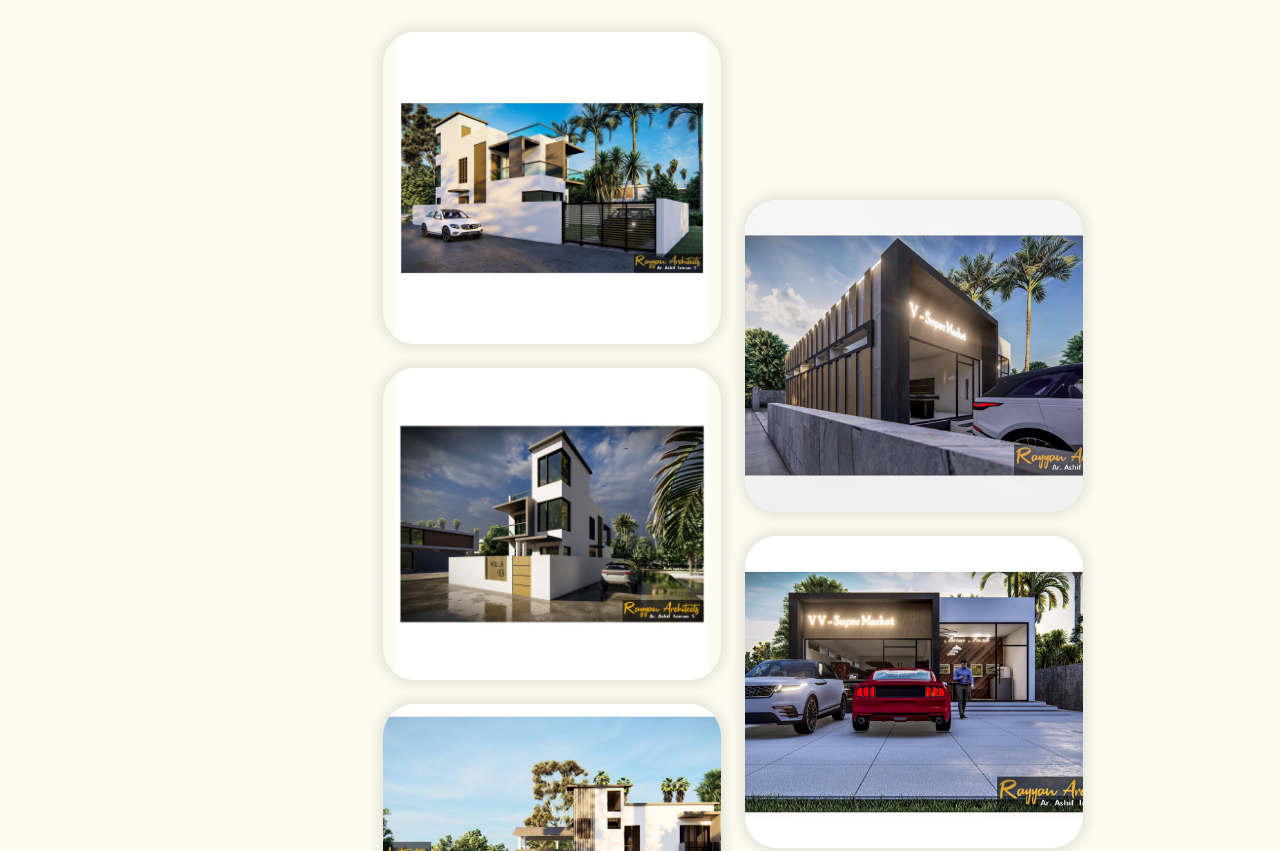
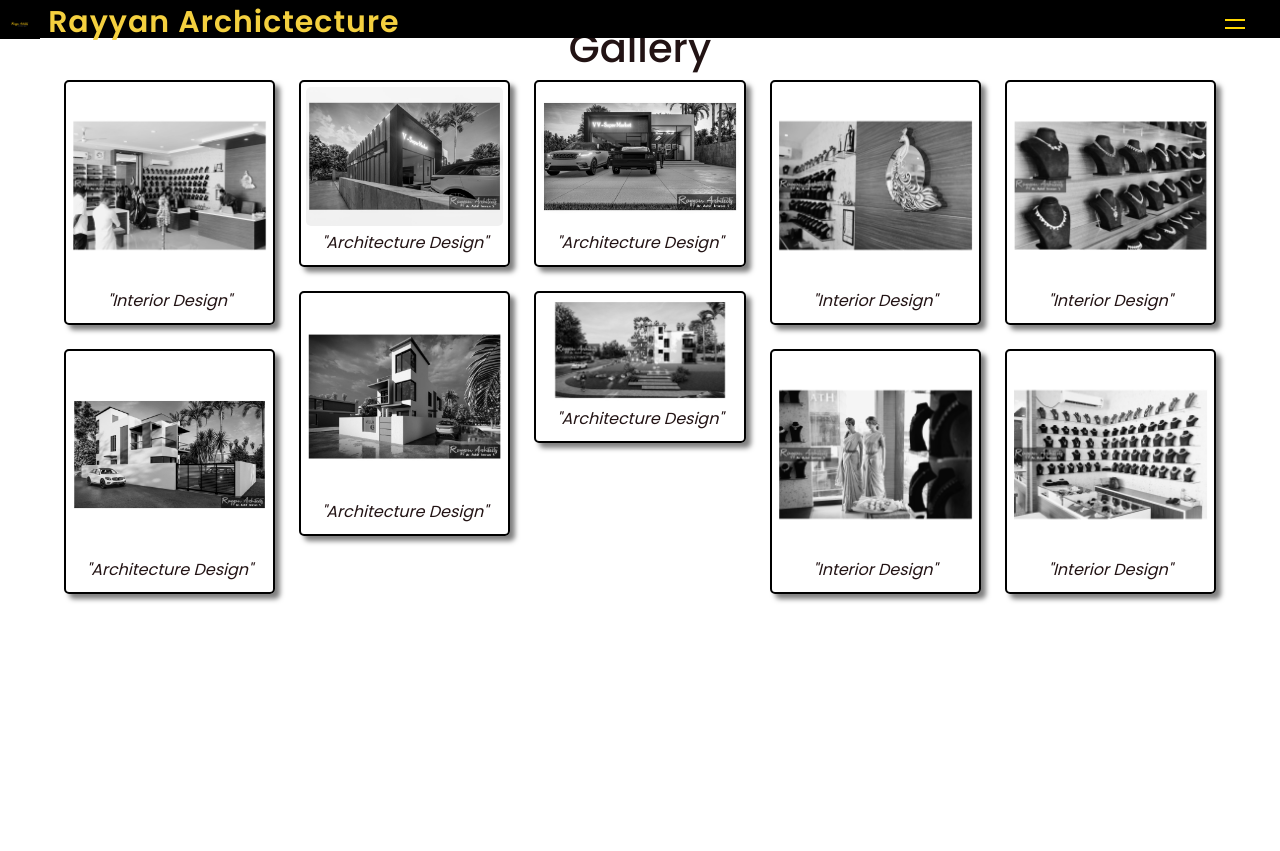
Before and after one commit to Rithic2k/aristobuild.github.io, a plain HTML site: page portfolio/index.html in a window 1280 px wide. Shown: the top 851 px of the page. After the commit the page ends 800 px from the top, so only its background shows below. Drawn offline with nearby package versions, Linux system fonts and the light colour scheme.

Commit message:
Add files via upload

```diff
--- a/portfolio/index.html
+++ b/portfolio/index.html
@@ -1,16 +1,19 @@
-<!DOCTYPE html>
-<html lang="en" >
+<<!DOCTYPE html>
+<html>
 <head>
-  <meta charset="UTF-8">
-  <title>CodePen - SCSS: Staggered 2-Column Image Gallery</title>
-  <link rel='stylesheet' href='https://fonts.googleapis.com/css2?family=Open+Sans:wght@400;600&amp;display=swap'><link rel="stylesheet" href="./style.css">
-
+  <meta charset="utf-8">
+  <meta name="viewport" content="width=device-width, initial-scale=1">
+  <title>Gallery</title>
+  <link rel='stylesheet' href='https://fonts.googleapis.com/css?family=Open+Sans:400,700&amp;display=swap'>
+  <link rel='stylesheet' href='https://cdnjs.cloudflare.com/ajax/libs/normalize/8.0.1/normalize.min.css'>
+  <link href="https://cdn.jsdelivr.net/npm/bootstrap@5.3.0-alpha1/dist/css/bootstrap.min.css" rel="stylesheet" integrity="sha384-GLhlTQ8iRABdZLl6O3oVMWSktQOp6b7In1Zl3/Jr59b6EGGoI1aFkw7cmDA6j6gD" crossorigin="anonymous">
+  <link rel="stylesheet" type="text/css" href="./style.css">
 </head>
 <body>
 <header>
     <a style="text-decoration: none" href="#" class="logo">
-			<img src="./logoblack.jpeg" style="width:40px;height:30px;">
-			Aristo Builders
+      <img src="../rayyan.jpeg" style="width:40px;height:30px;">
+      Rayyan Archictecture
     </a>
     <input type="checkbox" id="active">
     <label for="active" class="menu-btn"><span></span></label>
@@ -19,66 +22,59 @@
       <ul>
         <li><a href="#">Home</a></li>
         <li><a href="./portfolio/index.html">RayyanArchitecture</a></li>
-        <li><a href="#about">About</a></li>
+        <li><a href="#About">About</a></li>
         <li><a href="./login.html">Login</a></li>
-        <li><a href="./contact/index.html">Contact</a></li>
-        <li><a href="./portfolio/index.html">Portfolio</a></li>
+        <li><a href="#Contact">Contact</a></li>
+        <li><a href="#gallery">Portfolio</a></li>
 
       </ul>
     </div>
   </header>
-<!-- partial:index.partial.html -->
-<div class="staggered-grid">
-	<div class="picture-container">
-		 <a href="" target="_blank" rel="noreferrer noopener nofollow">
-			<span>Project 1</span>
-			<b>@benchaccounting</b>
-		</a>
+
+<section class="galleryy" id="gallery">
+       <h1>Gallery</h1>
+<div class="grid-container">
+  <div>
+    <img class='grid-item grid-item-1' src='../img/img10.jpeg' alt=''>
+    <p>"Interior Design"</p>
   </div>
-	<div class="picture-container">
-		<a href="" target="_blank" rel="noreferrer noopener nofollow">
-			<span>Picture taken from Unsplash</span>
-			<b>@jazminantoinette</b>
-		</a>
+  <div>
+    <img class='grid-item grid-item-2' src='../img/img1.jpeg' alt=''>
+    <p>"Architecture Design"</p>
   </div>
-	<div class="picture-container">
-		<a href="" target="_blank" rel="noreferrer noopener nofollow">
-			<span>Picture taken from Unsplash</span>
-			<b>@brookelark</b>
-		</a>
+  <div>
+    <img class='grid-item grid-item-3' src='../img/img2.jpeg' alt=''>
+    <p>"Architecture Design"</p>
   </div>
-	<div class="picture-container">
-		<a href="" target="_blank" rel="noreferrer noopener nofollow">
-			<span>Picture taken from Unsplash</span>
-			<b>@laurenmancke</b>
-		</a>
+  <div>
+    <img class='grid-item grid-item-4' src='../img/img3.jpeg' alt=''>
+    <p>"Architecture Design"</p>
   </div>
-	<div class="picture-container">
-		<a href="" target="_blank" rel="noreferrer noopener nofollow">
-			<span>Picture taken from Unsplash</span>
-			<b>@joannakosinska</b>
-		</a>
+  <div>
+    <img class='grid-item grid-item-5' src='../img/img4.jpeg' alt=''>
+    <p>"Architecture Design"</p>
   </div>
-	<div class="picture-container">
-		<a href="" target="_blank" rel="noreferrer noopener nofollow">
-			<span>Picture taken from Unsplash</span>
-			<b>@maartendeckers</b>
-		</a>
+  <div>
+    <img class='grid-item grid-item-6' src='../img/img5.jpeg' alt=''>
+    <p>"Architecture Design"</p>
   </div>
-	<div class="picture-container">
-		<a href="" target="_blank" rel="noreferrer noopener nofollow">
-			<span>Picture taken from Unsplash</span>
-			<b>@brookelark</b>
-		</a>
+  <div>
+    <img class='grid-item grid-item-7' src='../img/img6.jpeg' alt=''>
+    <p>"Interior Design"</p>
   </div>
-	<div class="picture-container">
-		<a href="" target="_blank" rel="noreferrer noopener nofollow">
-			<span>Picture taken from Unsplash</span>
-			<b>@freestocks</b>
-		</a>
+  <div>
+    <img class='grid-item grid-item-8' src='../img/img7.jpeg' alt=''>
+    <p>"Interior Design"</p>
+  </div>
+  <div>
+    <img class='grid-item grid-item-9' src='../img/img8.jpeg' alt=''>
+    <p>"Interior Design"</p>
+  </div>
+  <div>
+    <img class='grid-item grid-item-10' src='../img/img9.jpeg' alt=''>
+    <p>"Interior Design"</p>
   </div>
 </div>
-<!-- partial -->
-
+     </section>
      </body>
 </html>
--- a/portfolio/style.css
+++ b/portfolio/style.css
@@ -1,130 +1,270 @@
-html {
-  font-family: "Open Sans", sans-serif;
-  font-size: 100%;
+@import url('https://fonts.googleapis.com/css?family=Allura|Josefin+Sans');
+@import url('https://fonts.googleapis.com/css?family=Poppins:400,500,600,700&display=swap');
+
+*{
+
+  padding: 0;
+  margin: 0;
+  box-sizing: border-box  ;
+  font-family: 'Poppins', sans-serif;
+  text-decoration: none;
+  list-style: none;
+  scroll-behavior: smooth;
 }
+:root{
+  --bg-color: #fff;
+  --text-color: #221314;
+  --second-color: #5a7184;
+  --main-color: #6e54fa;
+  --big-font: 6rem;
+  --h2-font: 3rem;
+  --p-font: 1.1rem;
+}
+body{
+  background: var(--bg-color);
+  color: var(--text-color);
+}
+header{
+  list-style-type: none;
+  position: fixed;
+  top: 0;
+  overflow: hidden;
+/*  padding: 10px 0;*/
+/*  right: 0;*/
+  width: 100%;
+  z-index: 1000;
+  display: flex;
+  background: black none repeat scroll 0 0;
+  align-content: left;
+  justify-content: space-between;
+  padding: 19px 18%;
+  transition: ease .40s;
 
-span,
-b {
-  font-size: 1.2rem;
+
 }
+.logo{
+  list-style-type: none ;
+  text-align: left ;
+  font-size: 30px ;
+  font-weight: 600 ;
+  letter-spacing: 1px ;
+  color: white ;
+  margin: 0 ;
+  padding: 0 ;
+  position: fixed ;
+  top: 0 ;
+  left: 0 ;
 
-span {
-  color: #444;
-  margin-bottom: 0.5rem;
 }
-
-body {
-  position: relative;
-  margin: 0;
-  padding: 0;
-  display: flex;
-  justify-content: center;
-  background: #fbfbf0;
+.logo:hover{
+  color: #F4D03F !important;
+  text-decoration: none !important;
+}
+.wrapper{
+  position: fixed;
+  top: 0;
+  /*left: -100%;*/
+  right: -100%;
+  height: 100%;
+  width: 100%;
+  background: #000;
+  /*background: linear-gradient(90deg, #f92c78, #4114a1);*/
+  /* background: linear-gradient(375deg, #1cc7d0, #2ede98); */
+ /* background: linear-gradient(-45deg, #e3eefe 0%, #efddfb 100%);*/
+  transition: all 0.6s ease-in-out;
+}
+#active:checked ~ .wrapper{
+  /*left: 0;*/
+  right:0;
+}
+.menu-btn{
+  position: absolute;
+  z-index: 2;
+  right: 20px;
+  /*left: 20px; */
+  top: -5px;
+  height: 50px;
+  width: 50px;
+  text-align: center;
+  line-height: 50px;
+  border-radius: 50%;
+  font-size: 20px;
+  cursor: pointer;
+  color: white;
+  /*background: linear-gradient(90deg, #f92c78, #4114a1);*/
+  /* background: linear-gradient(375deg, #1cc7d0, #2ede98); */
+ /* background: linear-gradient(-45deg, #e3eefe 0%, #efddfb 100%); */
+  transition: all 0.3s ease-in-out;
+}
+.menu-btn span,
+.menu-btn:before,
+.menu-btn:after{
+  content: "";
+  position: absolute;
+  top: calc(50% - 1px);
+  left: 30%;
+  width: 40%;
+  border-bottom: 2px solid gold;
+  transition: transform .6s cubic-bezier(0.215, 0.61, 0.355, 1);
+}
+.menu-btn:before{
+  transform: tr nslateY(-8px);
+}
+.menu-btn:after{
+  transform: translateY(8px);
 }
 
 
-a {
-  display: flex;
-  flex-direction: column;
-  justify-content: center;
-  align-items: center;
+.close {
+  z-index: 1;
   width: 100%;
   height: 100%;
-  color: black;
-  text-decoration: none;
-  opacity: 0;
-  border-radius: 2rem;
-  background-color: rgba(255, 255, 255, 0.7);
-  transition: opacity 200ms ease-out;
+  pointer-events: none;
+  transition: background .6s;
 }
 
-.staggered-grid {
-  display: grid;
-  width: 43.75rem;
-  min-height: 100vh;
-  padding: 2rem 0;
-  grid-template-columns: repeat(2, 1fr);
-  grid-template-rows: repeat(9, 9rem);
-  grid-gap: 1.5rem;
-  animation: fade-and-slide-in 2000ms 1 forwards cubic-bezier(0.17, 0.91, 0.73, 1.03);
+/* closing animation */
+#active:checked + .menu-btn span {
+  transform: scaleX(0);
+}
+#active:checked + .menu-btn:before {
+  transform: rotate(45deg);
+  border-color: #fff;
+}
+#active:checked + .menu-btn:after {
+  transform: rotate(-45deg);
+  border-color: #fff;
+}
+.wrapper ul{
+  position: absolute;
+  top: 60%;
+  left: 50%;
+  height: 90%;
+  transform: translate(-50%, -50%);
+  list-style: none;
+  text-align: center;
+}
+.wrapper ul li{
+  height: 10%;
+  margin: 15px 0;
+}
+.wrapper ul li a{
+  text-decoration: none;
+  font-size: 30px;
+  font-weight: 500;
+  padding: 5px 30px;
+  color: #fff;
+  border-radius: 50px;
+  position: absolute;
+  line-height: 50px;
+  margin: 5px 30px;
+  opacity: 0;
+  transition: all 0.3s ease;
+  transition: transform .6s cubic-bezier(0.215, 0.61, 0.355, 1);
+}
+.wrapper ul li a:after{
+  position: absolute;
+  content: "";
+  background: #fff;
+   /*background: linear-gradient(#14ffe9, #ffeb3b, #ff00e0);*/
+  /*background: linear-gradient(375deg, #1cc7d0, #2ede98);*/
+  width: 100%;
+  height: 100%;
+  left: 0;
+  top: 0;
+  border-radius: 50px;
+  transform: scaleY(0);
+  z-index: -1;
+  transition: transform 0.3s ease;
+}
+.wrapper ul li a:hover:after{
+  transform: scaleY(1);
+}
+.wrapper ul li a:hover{
+  color: gold;
+}
+input[type="checkbox"]{
+  display: none;
+}
+.content{
+  position: absolute;
+  top: 50%;
+  left: 50%;
+  transform: translate(-50%, -50%);
+  z-index: -1;
+  text-align: center;
+  width: 100%;
+  color: #202020;
+}
+.content .title{
+  font-size: 40px;
+  font-weight: 700;
+}
+.content p{
+  font-size: 35px;
+  font-weight: 600;
 }
 
-@keyframes fade-and-slide-in {
-  0% {
-    transform: translateY(-100%);
-    opacity: 0;
-  }
-  100% {
-    transform: translateY(0);
-    opacity: 1;
-  }
+#active:checked ~ .wrapper ul li a{
+  opacity: 1;
 }
-.picture-container {
-  background-position: center center;
-  background-size: auto 100%;
-  background-repeat: no-repeat;
-  border-radius: 2rem;
-  box-shadow: 0 0 0.75rem 0.25rem rgba(0, 0, 0, 0.1);
+.wrapper ul li a{
+
+  transition: opacity 1.2s, transform 1.2s cubic-bezier(0.215, 0.61, 0.355, 1);
+  transform: translateX(100px);
+}
+#active:checked ~ .wrapper ul li a{
+  transform: none;
+  transition-timing-function: ease, cubic-bezier(.1,1.3,.3,1);
+   transition-delay: .6s;
+  transform: translateX(-100px);
+}
+#menu-icon{
+  color: var(--bg-color);
+  font-size: 35px;
+  z-index: 10001;
+  cursor: pointer;
+  display: none;*/
+}
+.galleryy{
   display: flex;
   justify-content: center;
   align-items: center;
+  flex-direction: column;
+  font-family: sans-serif;
 }
-.picture-container:hover a {
-  opacity: 1;
+.grid-container {
+  columns: 5 200px;
+  column-gap: 1.5rem;
+  width: 90%;
+  margin: 0 auto;
 }
-
-div.picture-container:nth-child(1) {
-  background-image: url(../img/img1.jpeg);
-  grid-column-start: 1;
-  grid-row-start: 1;
-  grid-row-end: 3;
+.grid-container div {
+  width: 150px;
+  margin: 0 1.5rem 1.5rem 0;
+  display: inline-block;
+  width: 100%;
+  border: solid 2px black;
+  padding: 5px;
+  box-shadow: 5px 5px 5px rgba(0, 0, 0, 0.5);
+  border-radius: 5px;
+  transition: all 0.25s ease-in-out;
 }
-
-div.picture-container:nth-child(2) {
-  background-image: url(../img/img2.jpeg);
-  grid-column-start: 2;
-  grid-row-start: 2;
-  grid-row-end: 4;
+.grid-container div:hover img {
+  filter: grayscale(0);
 }
-
-div.picture-container:nth-child(3) {
-  background-image: url(../img/img3.jpeg);
-  grid-column-start: 1;
-  grid-row-start: 3;
-  grid-row-end: 5;
+.grid-container div:hover {
+  border-color: coral;
 }
-
-div.picture-container:nth-child(4) {
-  background-image: url(../img/img4.jpeg);
-  grid-column-start: 2;
-  grid-row-start: 4;
-  grid-row-end: 6;
+.grid-container div img {
+  width: 100%;
+  filter: grayscale(100%);
+  border-radius: 5px;
+  transition: all 0.25s ease-in-out;
 }
-
-div.picture-container:nth-child(5) {
-  background-image: url(../img/img5.jpeg);
-  grid-column-start: 1;
-  grid-row-start: 5;
-  grid-row-end: 7;
+.grid-container div p {
+  margin: 5px 0;
+  padding: 0;
+  text-align: center;
+  font-style: italic;
 }
-
-div.picture-container:nth-child(6) {
-  background-image: url(../img/img6.jpeg);
-  grid-column-start: 2;
-  grid-row-start: 6;
-  grid-row-end: 8;
-}
-
-div.picture-container:nth-child(7) {
-  background-image: url(../img/img7.jpeg);
-  grid-column-start: 1;
-  grid-row-start: 7;
-  grid-row-end: 9;
-}
-
-div.picture-container:nth-child(8) {
-  background-image: url(../img/img8.jpeg);
-  grid-column-start: 2;
-  grid-row-start: 8;
-  grid-row-end: 10;
-}
```
Lines whose indentation alone changed are shown as unchanged.
